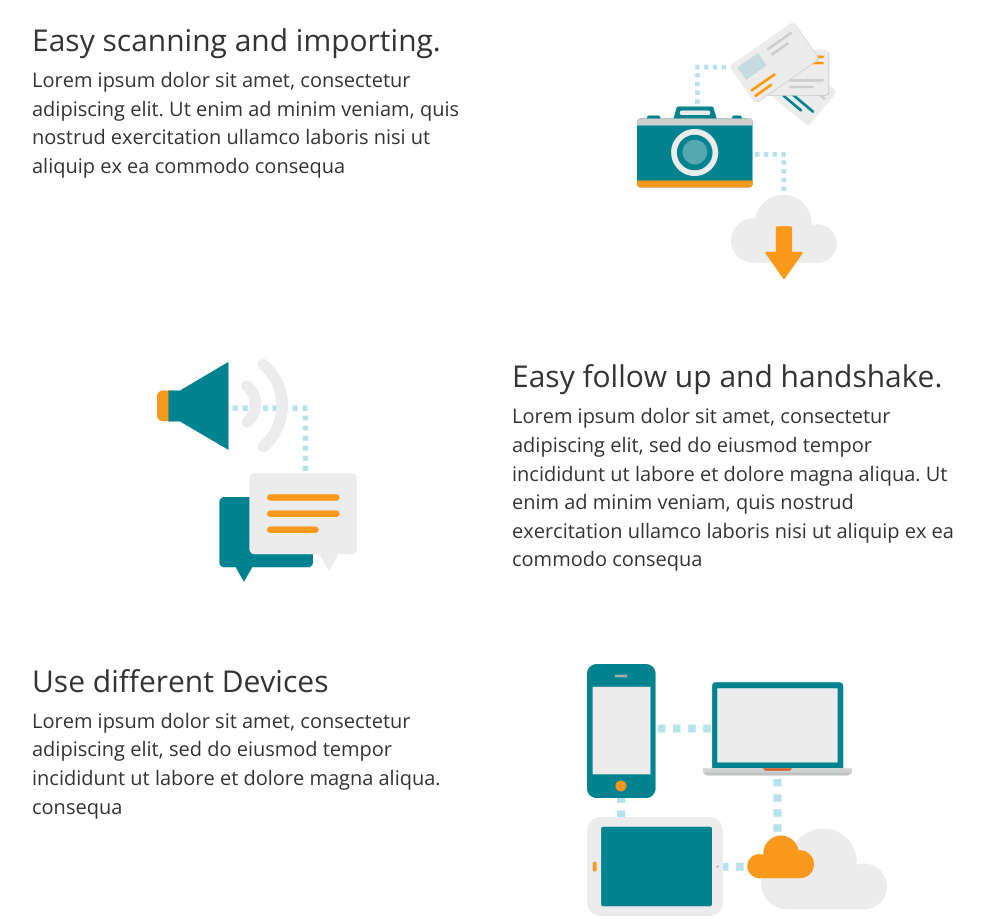
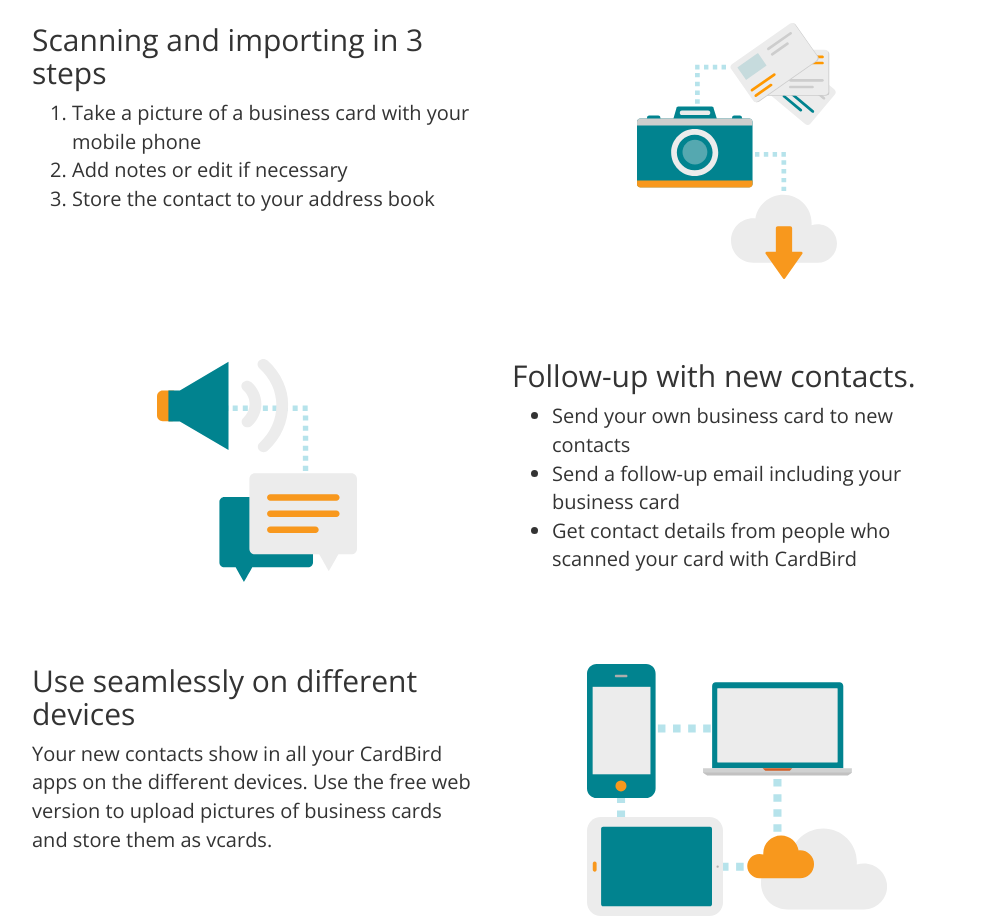
Before and after one commit to 720dreams/cardbird-page, a website: page app/index.html in a window 1280 px wide. Shown: the part 716-1635 px from the top of the page, without its empty margins (143-1127 px from the left). Drawn offline with nearby package versions, Linux system fonts and the light colour scheme; files that its build step writes are made by us from their sources.

Commit message:
tex adjustments

```diff
--- a/app/index.html
+++ b/app/index.html
@@ -4,10 +4,10 @@
   <meta charset="utf-8">
   <meta name="description" content="">
   <meta name="viewport" content="width=device-width, initial-scale=1">
-  <title>CardBird - Business Card to contacts made easy</title>
+  <title>CardBird - Easy Business Card to Contact conversion</title>
 
   <meta property="og:title" content="CardBird"/>
-  <meta property="og:description" content="Business Card to contacts made easy"/>
+  <meta property="og:description" content="Easy Business Card to Contact conversion"/>
   <meta property="og:image" content="http://cardbird.io/images/phones.png"/>
   <meta name="keywords"
         content="Business Card, Business Card Scanner for Android, Business Card Scanner for iPhone, scan business cards, manage business cards, professional business cards reader, business cards scanner, business cards manager"/>
@@ -56,7 +56,7 @@
       <div class="col-sm-6">
         <h1 class="heading">Business Card to contacts made easy</h1>
 
-        <p class="brand light">Lorem ipsum dolor sit amet, consectetur adipiscing elit. Ut enim ad minim veniam.</p>
+        <p class="brand light">Finally, there is a painless way of adding business card contacts to your address book</p>
 
         <div class="stores">
           <a href="#">
@@ -88,11 +88,13 @@
 <div class="container margin-top margin-bottom">
   <div class="row">
     <div class="col-sm-6">
-      <h2>Easy scanning and importing.</h2>
+      <h2>Scanning and importing in 3 steps</h2>
 
-      <p>Lorem ipsum dolor sit amet, consectetur adipiscing elit. Ut enim ad minim veniam, quis nostrud exercitation
-        ullamco laboris nisi ut aliquip ex ea commodo
-        consequa</p>
+      <ol>
+        <li>Take a picture of a business card with your mobile phone</li>
+        <li>Add notes or edit if necessary</li>
+        <li>Store the contact to your address book</li>
+      </ol>
     </div>
     <div class="col-sm-6">
       <div class="feature-logo"><img src="/images/easy-scanning.svg" class="easy-scanning"></div>
@@ -103,11 +105,14 @@
 <div class="container margin-top margin-bottom">
   <div class="row">
     <div class="col-sm-6 col-sm-push-6">
-      <h2>Easy follow up and handshake.</h2>
+      <h2>Follow-up with new contacts.</h2>
 
-      <p>Lorem ipsum dolor sit amet, consectetur adipiscing elit, sed do eiusmod tempor incididunt ut labore et dolore
-        magna aliqua. Ut enim ad minim veniam, quis nostrud exercitation ullamco laboris nisi ut aliquip ex ea commodo
-        consequa</p>
+      <ul>
+        <li>Send your own business card to new contacts</li>
+        <li>Send a follow-up email including your business card</li>
+        <li>Get contact details from people who scanned your card with CardBird</li>
+      </ul>
+
     </div>
     <div class="col-sm-6 col-sm-pull-6">
       <div class="feature-logo"><img src="/images/follow-up.svg" class="follow-up"></div>
@@ -118,11 +123,11 @@
 <div class="container margin-top margin-bottom margin-bottom">
   <div class="row">
     <div class="col-sm-6">
-      <h2>Use different Devices</h2>
+      <h2>Use seamlessly on different devices</h2>
 
-      <p>Lorem ipsum dolor sit amet, consectetur adipiscing elit, sed do eiusmod tempor incididunt ut labore et dolore
-        magna aliqua.
-        consequa</p>
+      <p>Your new contacts show in all your CardBird apps on the different devices. Use the free web version to upload
+        pictures of business cards and store them as vcards.
+      </p>
     </div>
     <div class="col-sm-6">
       <div class="feature-logo"><img src="/images/different-devices.svg" class="different-devices"></div>
```
